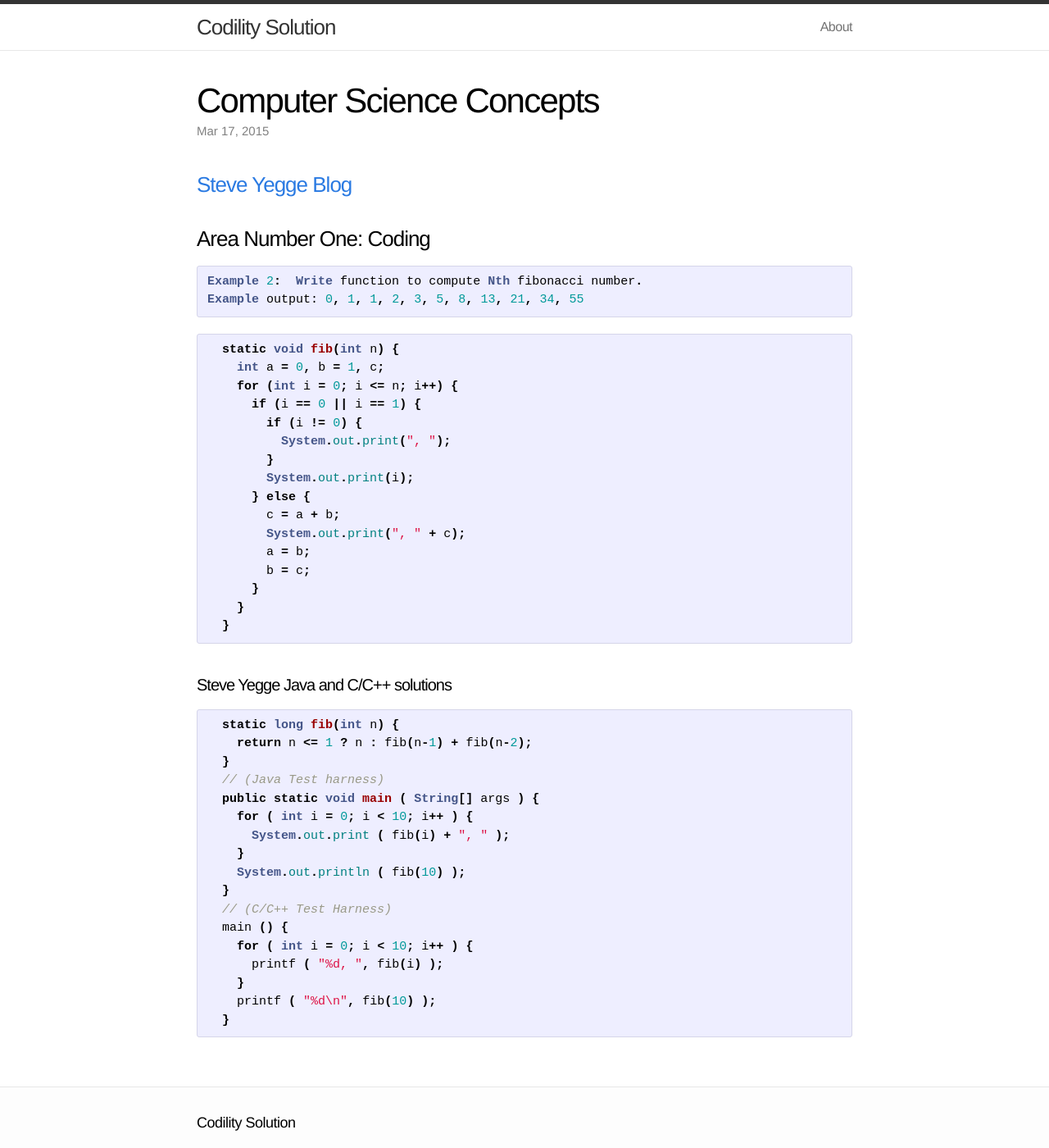
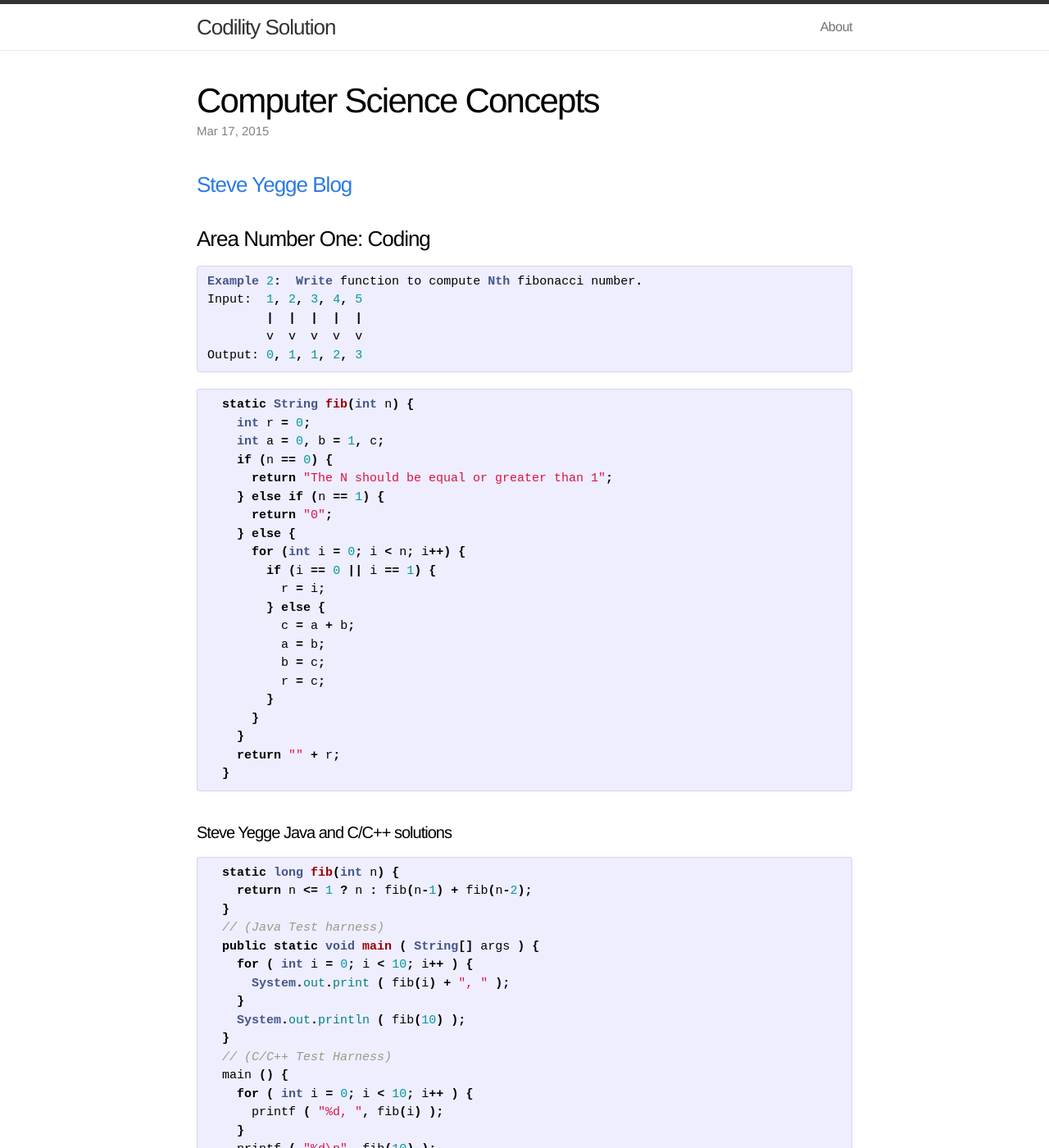
Before and after one commit to kamoljan/kamoljan.github.io, a Jekyll site: the page built from _posts/cs/2015-03-17-Computer-Science-Concepts.markdown, in a window 1280 px wide and 1400 px high. Shown: the whole window at 82% size. Built offline with Jekyll 4.4.1, drawn with Linux system fonts in a browser that asks for light colours.

Commit message:
Fixed Nth fibonacci number

```diff
--- a/_posts/cs/2015-03-17-Computer-Science-Concepts.markdown
+++ b/_posts/cs/2015-03-17-Computer-Science-Concepts.markdown
@@ -11,25 +11,34 @@ categories: Coding
 
 {% highlight java %}
 Example 2:  Write function to compute Nth fibonacci number.
-Example output: 0, 1, 1, 2, 3, 5, 8, 13, 21, 34, 55
+Input:  1, 2, 3, 4, 5
+        |  |  |  |  |
+        v  v  v  v  v
+Output: 0, 1, 1, 2, 3
+
 {% endhighlight %}
 
 {% highlight java %}
-  static void fib(int n) {
+  static String fib(int n) {
+    int r = 0;
     int a = 0, b = 1, c;
-    for (int i = 0; i <= n; i++) {
-      if (i == 0 || i == 1) {
-        if (i != 0) {
-          System.out.print(", ");
+    if (n == 0) {
+      return "The N should be equal or greater than 1";
+    } else if (n == 1) {
+      return "0";
+    } else {
+      for (int i = 0; i < n; i++) {
+        if (i == 0 || i == 1) {
+          r = i;
+        } else {
+          c = a + b;
+          a = b;
+          b = c;
+          r = c;
         }
-        System.out.print(i);
-      } else {
-        c = a + b;
-        System.out.print(", " + c);
-        a = b;
-        b = c;
       }
     }
+    return "" + r;
   }
 {% endhighlight %}
 
```
